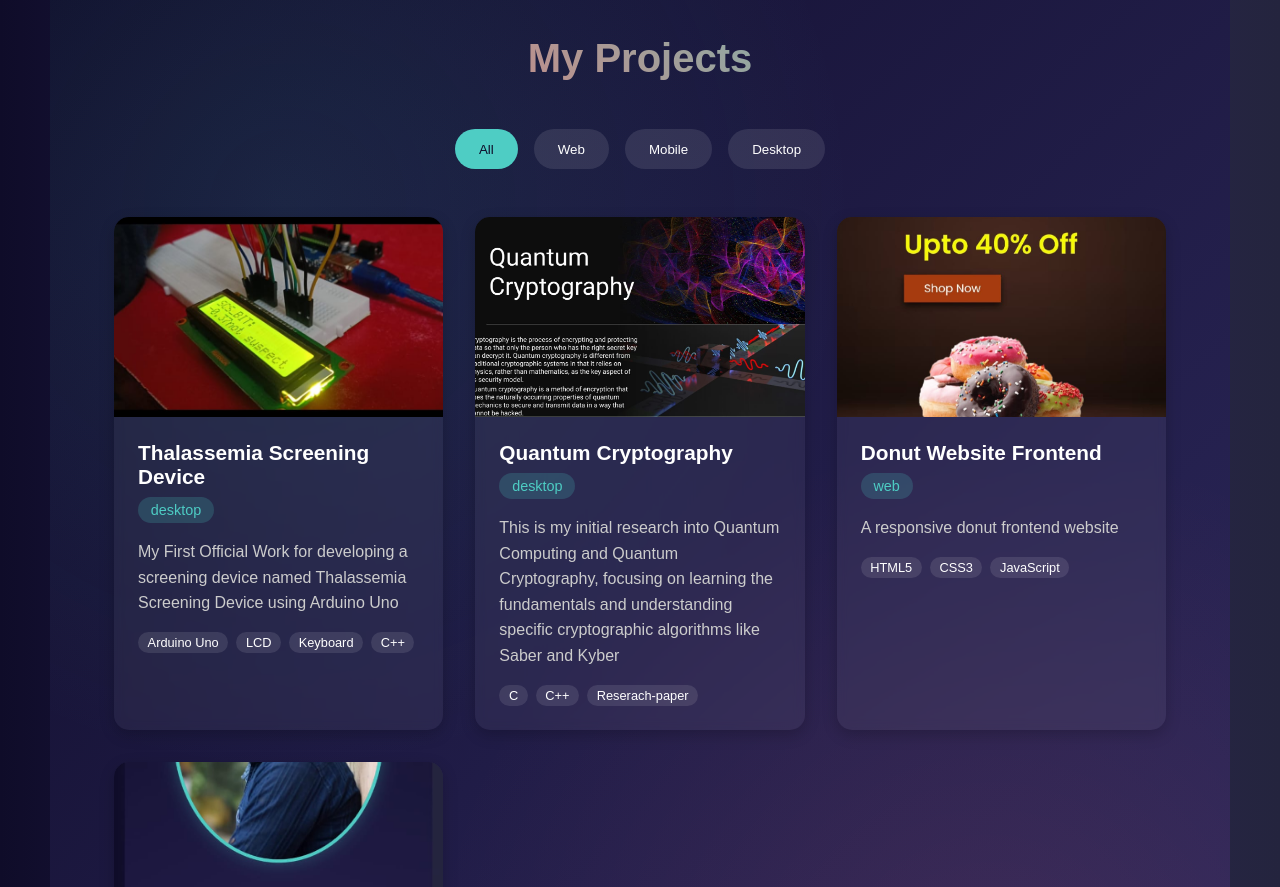
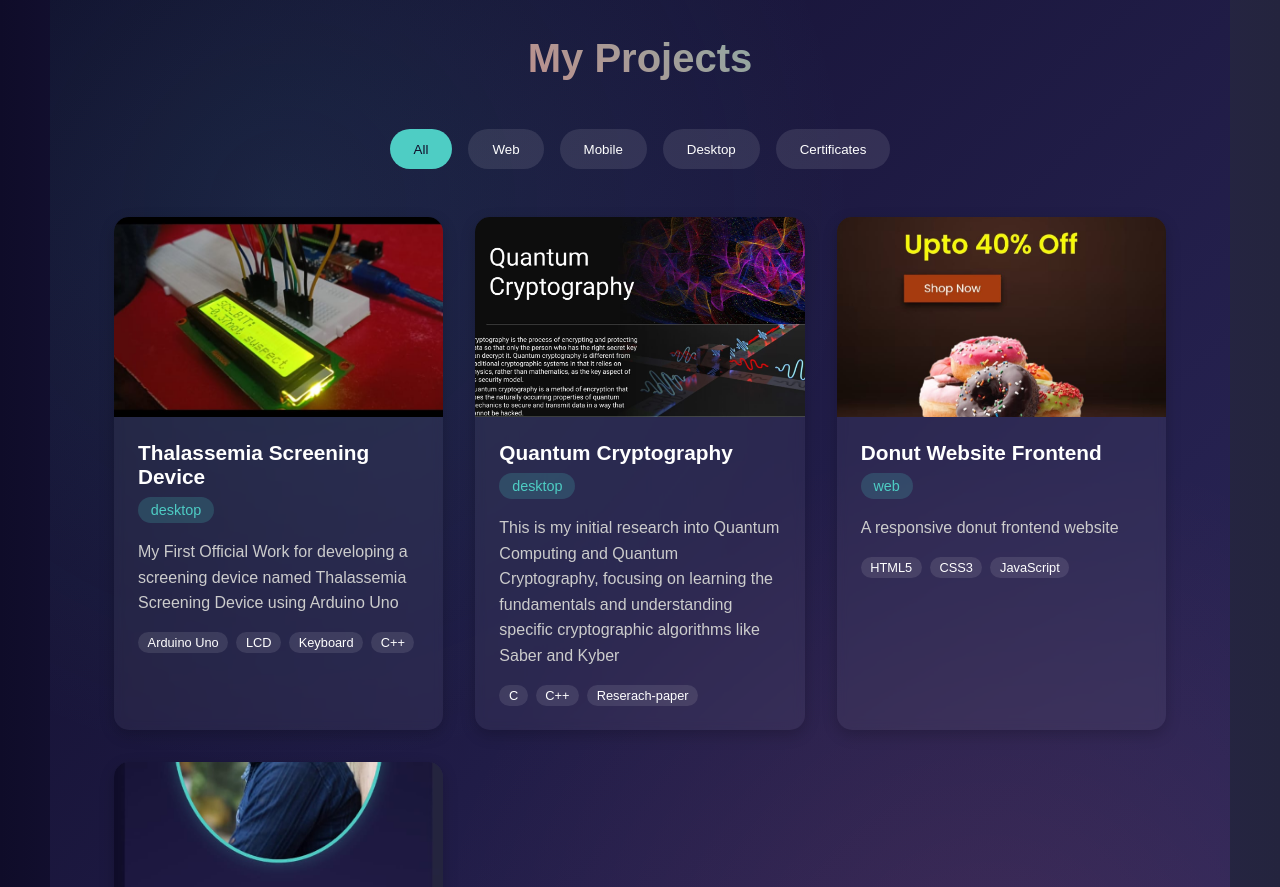
Before and after one commit to Anish-000/Portfolio, a React (Create React App) app: page / in a window 1280 px wide. Shown: the part 3060-3947 px from the top of the page. Built offline with nearby package versions, Linux system fonts and the light colour scheme.

Commit message:
Projects.jsx

```diff
--- a/src/components/Projects/Projects.jsx
+++ b/src/components/Projects/Projects.jsx
@@ -46,7 +46,7 @@ const Projects = () => {
     }
   ];
 
-  const categories = ['all', 'web', 'mobile', 'desktop'];
+  const categories = ['all', 'web', 'mobile', 'desktop','certificates'];
 
   const filteredProjects = filter === 'all'
     ? projects
```
